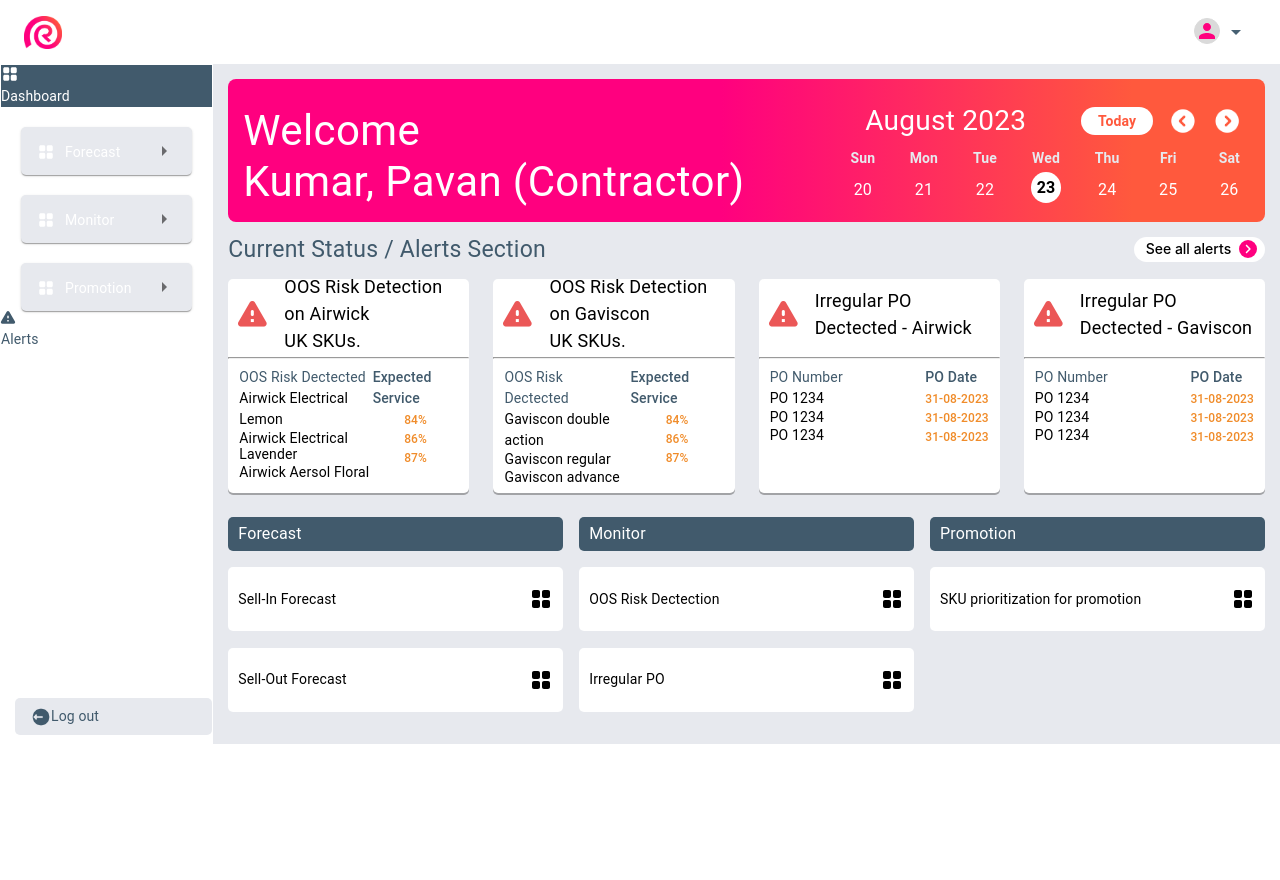
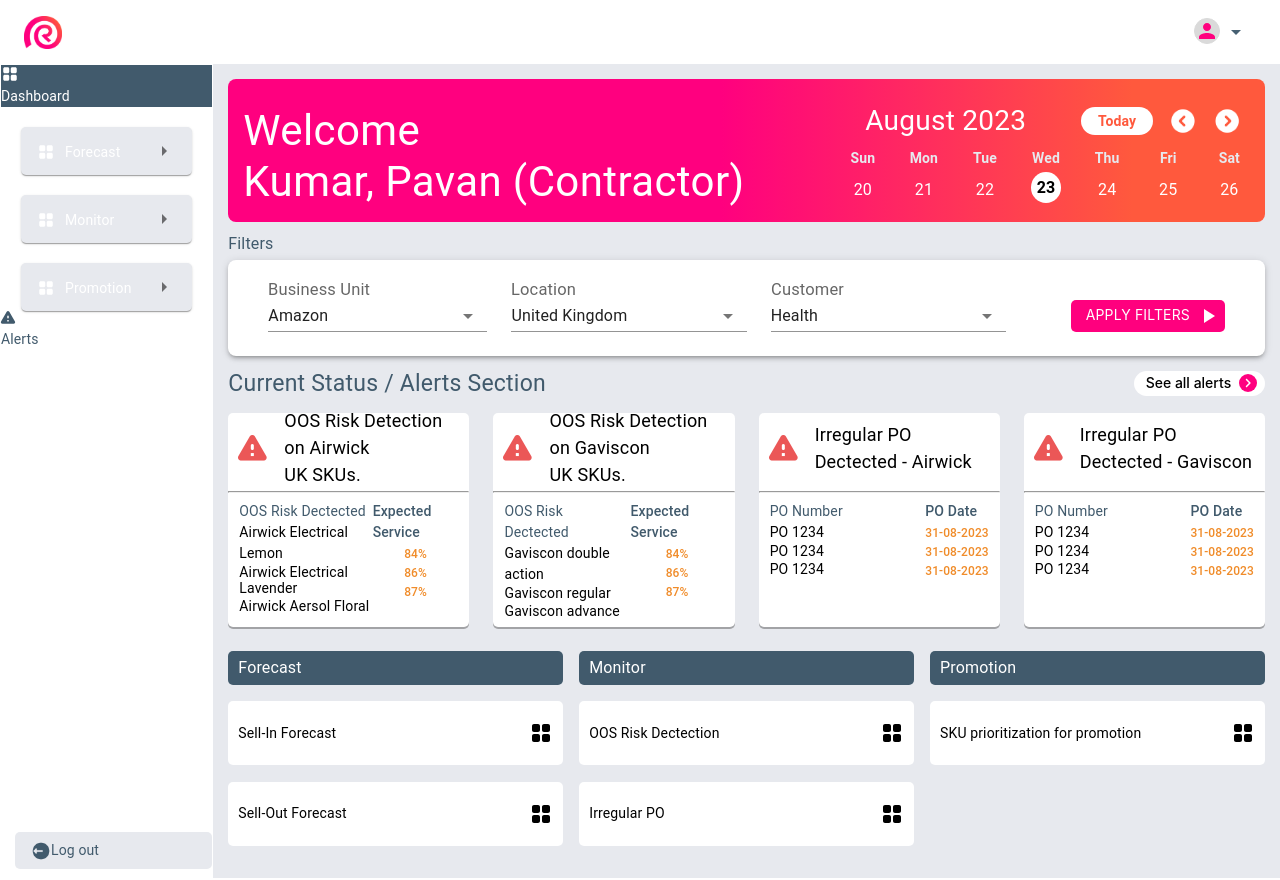
Before and after one commit to tkumar19088/flask_auth_azure, a React (Create React App) app in the folder frontend/: page / in a window 1280 px wide. Before the commit the page ends 800 px from the top, so only its background shows below. Built offline with nearby package versions, Linux system fonts and the light colour scheme.

Commit message:
click events on dashboard

```diff
--- a/frontend/src/components/Dashboard/Dashboard.js
+++ b/frontend/src/components/Dashboard/Dashboard.js
@@ -52,8 +52,7 @@
         </Grid>
         <Grid item xs={10} className="screen-height">
           <Welcome />
-          {isFilter && <Filters />}
-
+          <Filters />
           <Status filterStatus={handleFilterStatus} />
           <Planning filterStatus={handleFilterStatus} />
         </Grid>
--- a/frontend/src/components/Filters/Filters.js
+++ b/frontend/src/components/Filters/Filters.js
@@ -12,10 +12,6 @@
 
 const Filters = () => {
   const navigate = useNavigate();
-
-  const handleClick = () => {
-    navigate("/overviewhighrisk");
-  };
 
   return (
     <div className="filter-main">
@@ -129,13 +125,7 @@
               </FormControl>
             </Box>
           </Grid>
-          <Grid
-            item
-            xs={3}
-            textAlign="center"
-            alignItems="center"
-            onClick={handleClick}
-          >
+          <Grid item xs={3} textAlign="center" alignItems="center">
             <Box className="btn-filters">
               <Typography className="filter-btn-name">
                 APPLY FILTERS{" "}
--- a/frontend/src/components/Planning/Planning.js
+++ b/frontend/src/components/Planning/Planning.js
@@ -16,6 +16,7 @@
     setirregularselectedBG(false);
     setreallocationselectedBG(false);
     setoosriskselectedBG(true);
+    navigate("/overviewhighrisk");
   };
   const handleirregularpo = () => {
     filterStatus(true);
@@ -142,7 +143,7 @@
                   fontSize={{ lg: 14, xs: 12 }}
                   className="plan-minititile"
                 >
-                SKU prioritization for promotion
+                  SKU prioritization for promotion
                 </Typography>
               </Box>
               <Box className="pln-cards-cnt">
```
